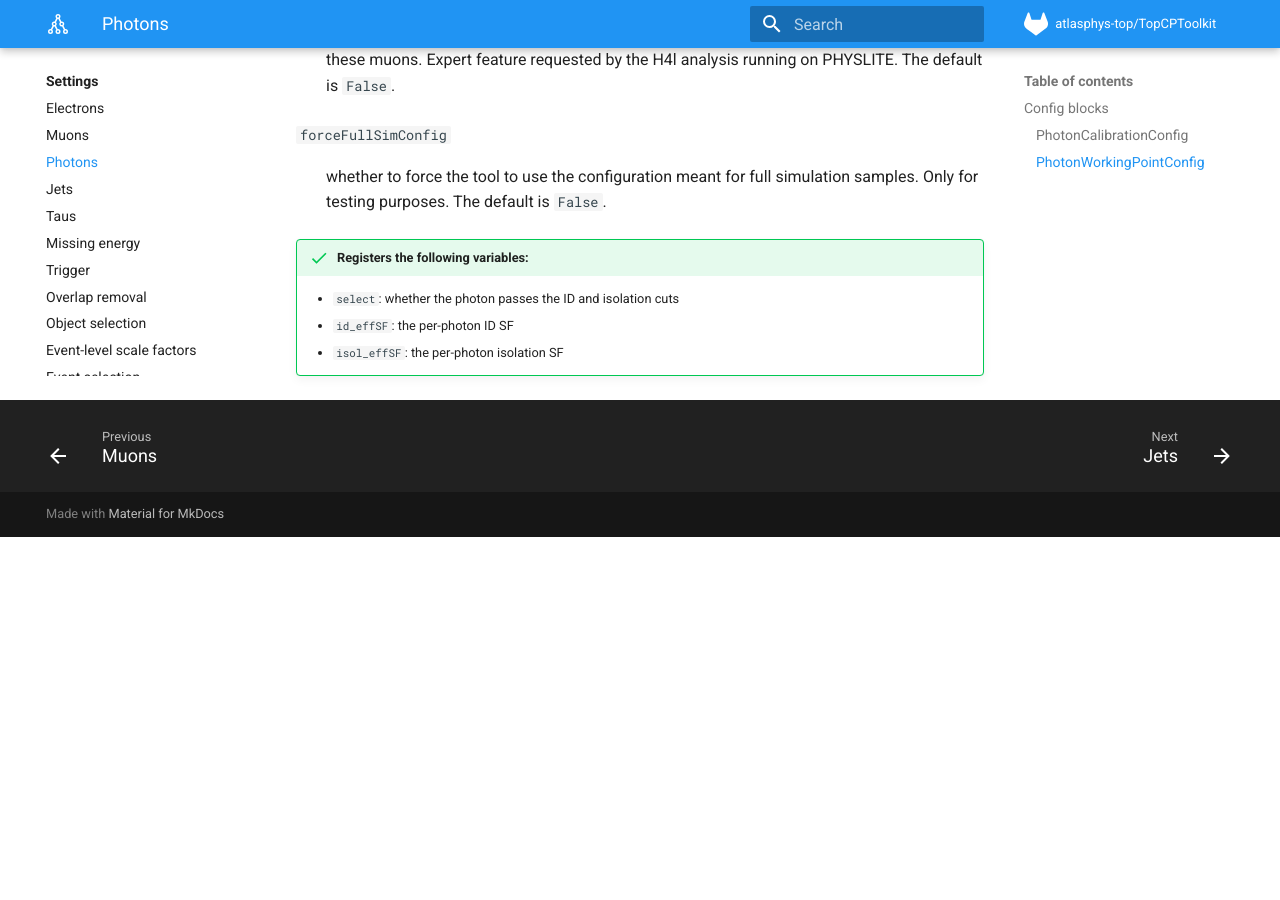
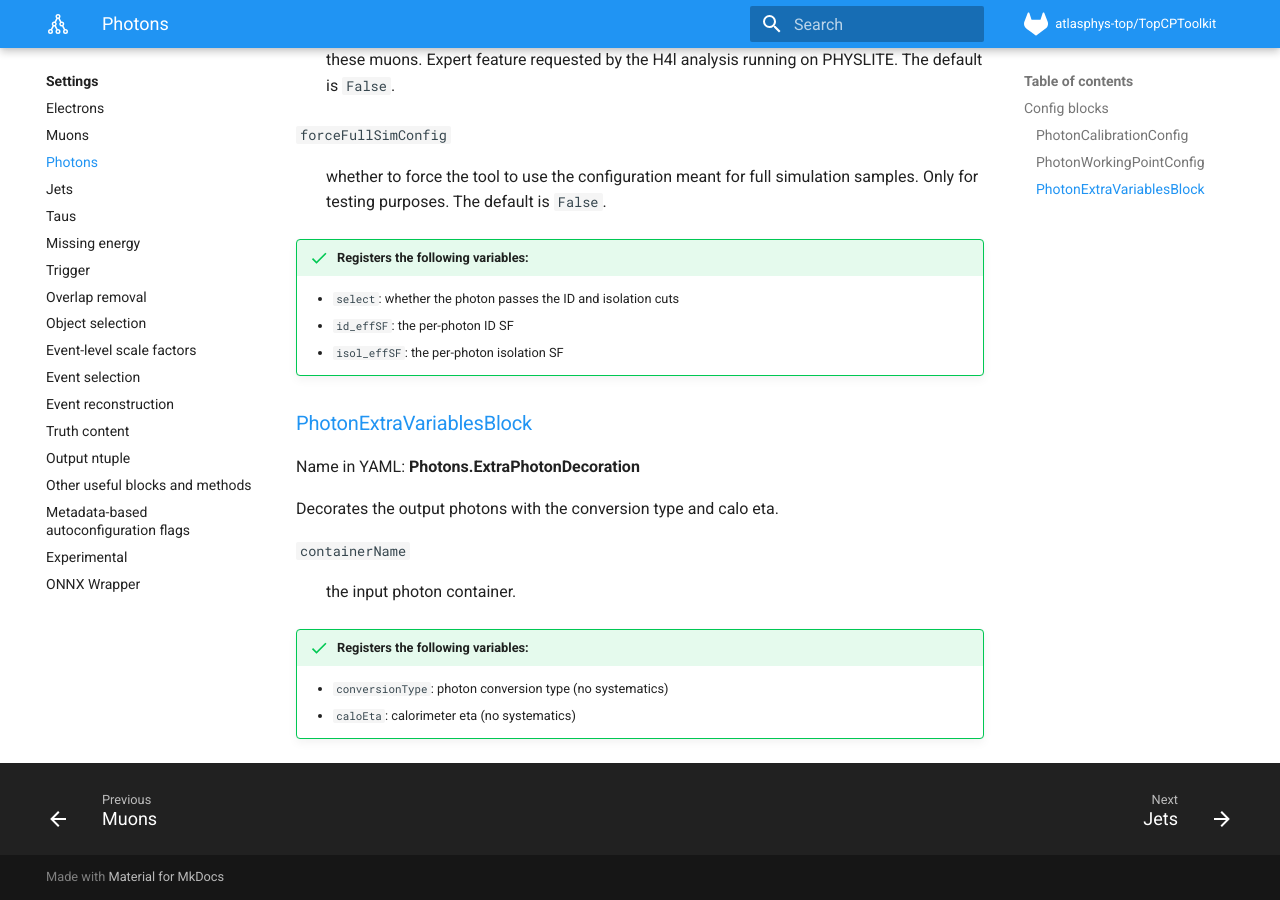
Before and after one commit to SuperNova76/TopCPToolKit, an MkDocs documentation site: the page built from docs/settings/photons.md, in a window 1280 px wide and 900 px high, scrolled down 2424 px. Built offline with MkDocs 1.6.1 and Material for MkDocs 9.7.7, drawn with Linux system fonts in a browser that asks for light colours; formulas are drawn with MathJax 3; before the commit the page ends 2961 px from its top, so only the background shows below that.

Commit message:
remove ExtraPhotonDecoration from the docs and replace with the central one

```diff
--- a/docs/settings/photons.md
+++ b/docs/settings/photons.md
@@ -144,3 +144,15 @@ Name in YAML: **Photons.WorkingPoint**
     - `select`: whether the photon passes the ID and isolation cuts
     - `id_effSF`: the per-photon ID SF
     - `isol_effSF`: the per-photon isolation SF
+
+### [PhotonExtraVariablesBlock](https://acode-browser1.usatlas.bnl.gov/lxr/source/athena/PhysicsAnalysis/Algorithms/EgammaAnalysisAlgorithms/python/PhotonExtraVariablesConfig.py)
+Name in YAML: **Photons.ExtraPhotonDecoration**
+
+Decorates the output photons with the conversion type and calo eta.
+
+`containerName`
+:   the input photon container.
+
+!!! success "Registers the following variables:"
+    - `conversionType`: photon conversion type (no systematics)
+    - `caloEta`: calorimeter eta (no systematics)
```
Also changed, not shown: docs/settings/experimental.md (+0 -12 lines).
